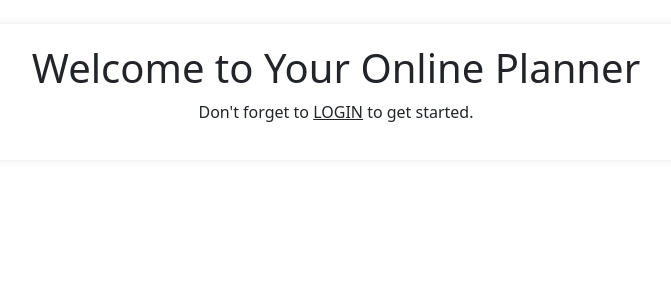
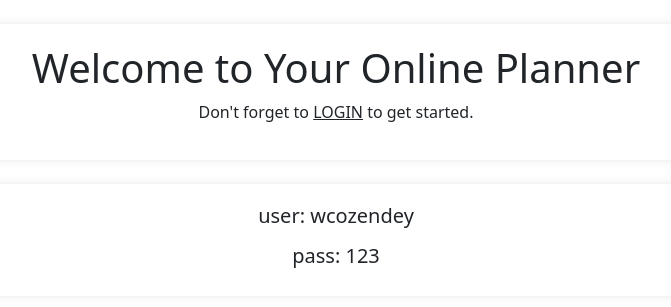
Before and after one commit to wcozendey/agendapri, a Django app: page / in a window 1280 px wide. Shown: the part 56-363 px from the top of the page, without its empty margins (304-975 px from the left). Run offline with Django 4.2, Linux system fonts and the light colour scheme.

Commit message:
insert user and pass for test

```diff
--- a/app_agenda/templates/index.html
+++ b/app_agenda/templates/index.html
@@ -15,11 +15,21 @@
     <p>We hope you have a great experience! See you soon! <br>
         <a class="navbar-brand" href="{%url 'logout'%}" style="text-decoration: underline;">LOGOUT</a></p>
 </div>
+<br>
 
 {% else %}
 <div class="container">
     <h1>Welcome to Your Online Planner</h1>
     <p>Don't forget to <a class="navbar-brand" href="{%url 'login'%}" style="text-decoration: underline;">LOGIN</a> to get started.</p>
+</div>
+<br>
+<div class="container">
+    <h5>
+        <p>
+        user: wcozendey
+        </p>
+        pass: 123
+    </h5>
 </div>
 {% endif %}
 </html>
```
Also changed, not shown: db.sqlite3.
